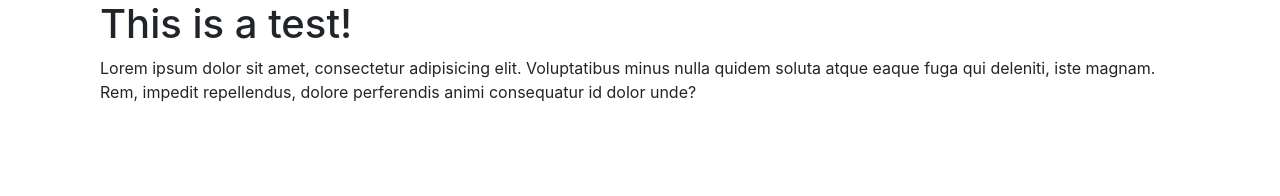
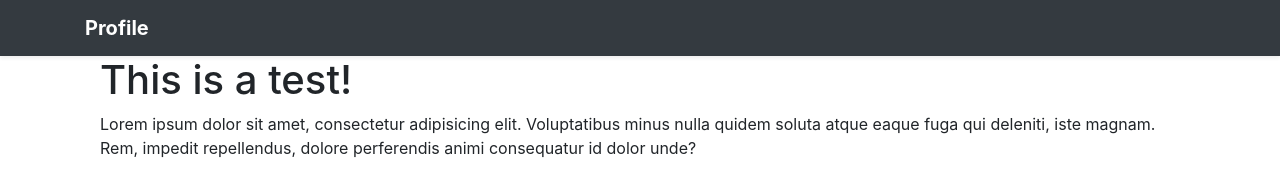
Before and after one commit to rbfmendiola/test, a plain HTML site: page index.html in a window 1280 px wide. Drawn offline with nearby package versions, Linux system fonts and the light colour scheme.

Commit message:
Add header

```diff
--- a/index.html
+++ b/index.html
@@ -6,6 +6,37 @@
 	<link rel="stylesheet" href="https://stackpath.bootstrapcdn.com/bootstrap/4.1.3/css/bootstrap.min.css" integrity="sha384-MCw98/SFnGE8fJT3GXwEOngsV7Zt27NXFoaoApmYm81iuXoPkFOJwJ8ERdknLPMO" crossorigin="anonymous">
 </head>
 <body>
+	<header>
+      <!-- <div class="collapse bg-dark" id="navbarHeader">
+        <div class="container">
+          <div class="row">
+            <div class="col-sm-8 col-md-7 py-4">
+              <h4 class="text-white">About</h4>
+              <p class="text-muted">Add some information about the album below, the author, or any other background context. Make it a few sentences long so folks can pick up some informative tidbits. Then, link them off to some social networking sites or contact information.</p>
+            </div>
+            <div class="col-sm-4 offset-md-1 py-4">
+              <h4 class="text-white">Contact</h4>
+              <ul class="list-unstyled">
+                <li><a href="#" class="text-white">Follow on Twitter</a></li>
+                <li><a href="#" class="text-white">Like on Facebook</a></li>
+                <li><a href="#" class="text-white">Email me</a></li>
+              </ul>
+            </div>
+          </div>
+        </div>
+      </div> -->
+      <div class="navbar navbar-dark bg-dark shadow-sm">
+        <div class="container d-flex justify-content-between">
+          <a href="#" class="navbar-brand d-flex align-items-center">
+            <!-- <svg xmlns="http://www.w3.org/2000/svg" width="20" height="20" viewBox="0 0 24 24" fill="none" stroke="currentColor" stroke-width="2" stroke-linecap="round" stroke-linejoin="round" class="mr-2"><path d="M23 19a2 2 0 0 1-2 2H3a2 2 0 0 1-2-2V8a2 2 0 0 1 2-2h4l2-3h6l2 3h4a2 2 0 0 1 2 2z"></path><circle cx="12" cy="13" r="4"></circle></svg> -->
+            <strong>Profile</strong>
+          </a>
+          <!-- <button class="navbar-toggler" type="button" data-toggle="collapse" data-target="#navbarHeader" aria-controls="navbarHeader" aria-expanded="false" aria-label="Toggle navigation">
+            <span class="navbar-toggler-icon"></span>
+          </button> -->
+        </div>
+      </div>
+    </header>
 	<div class="container">
 		<div class="col-md-12">
 			<h1>This is a test!</h1>
```
